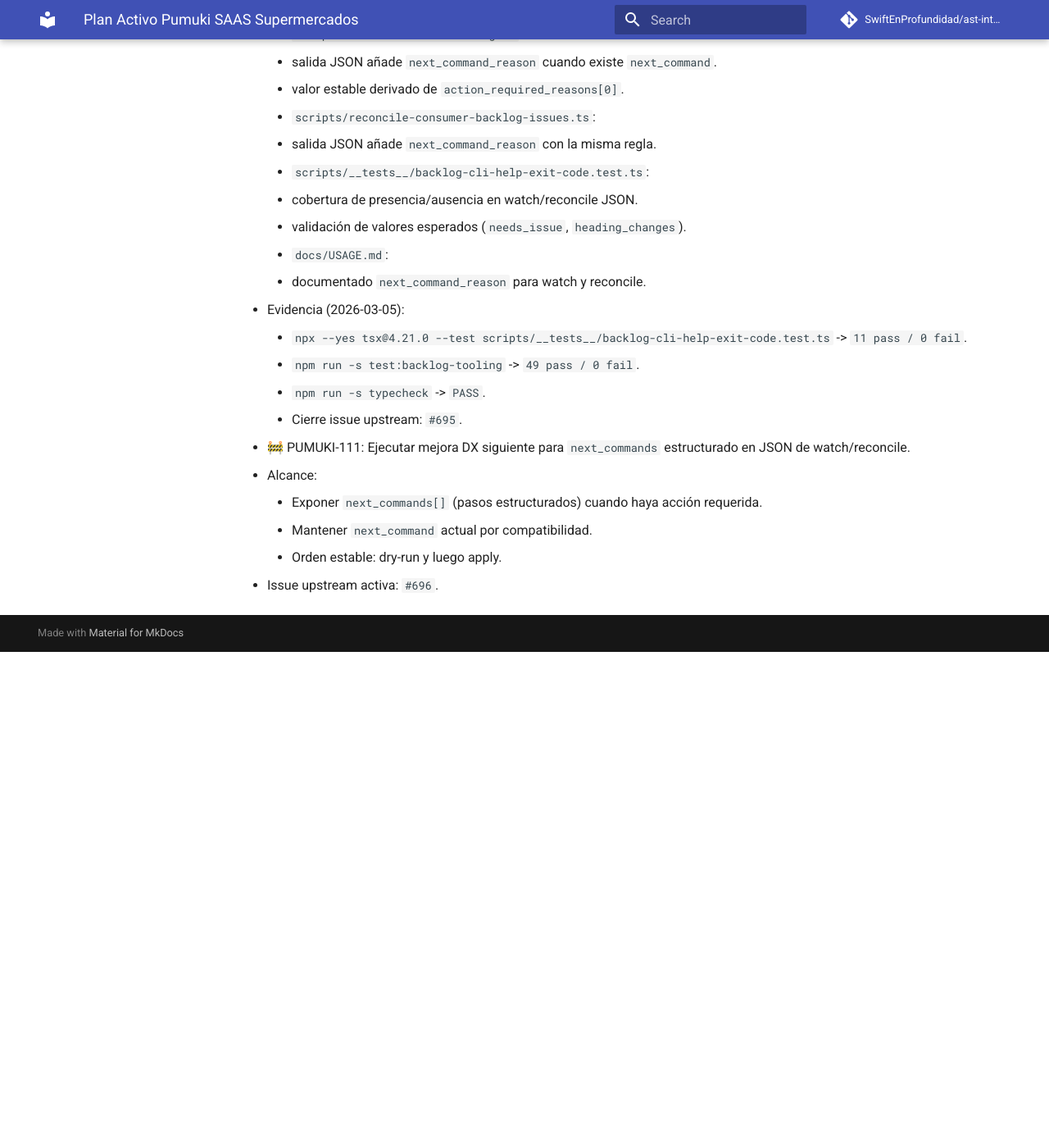
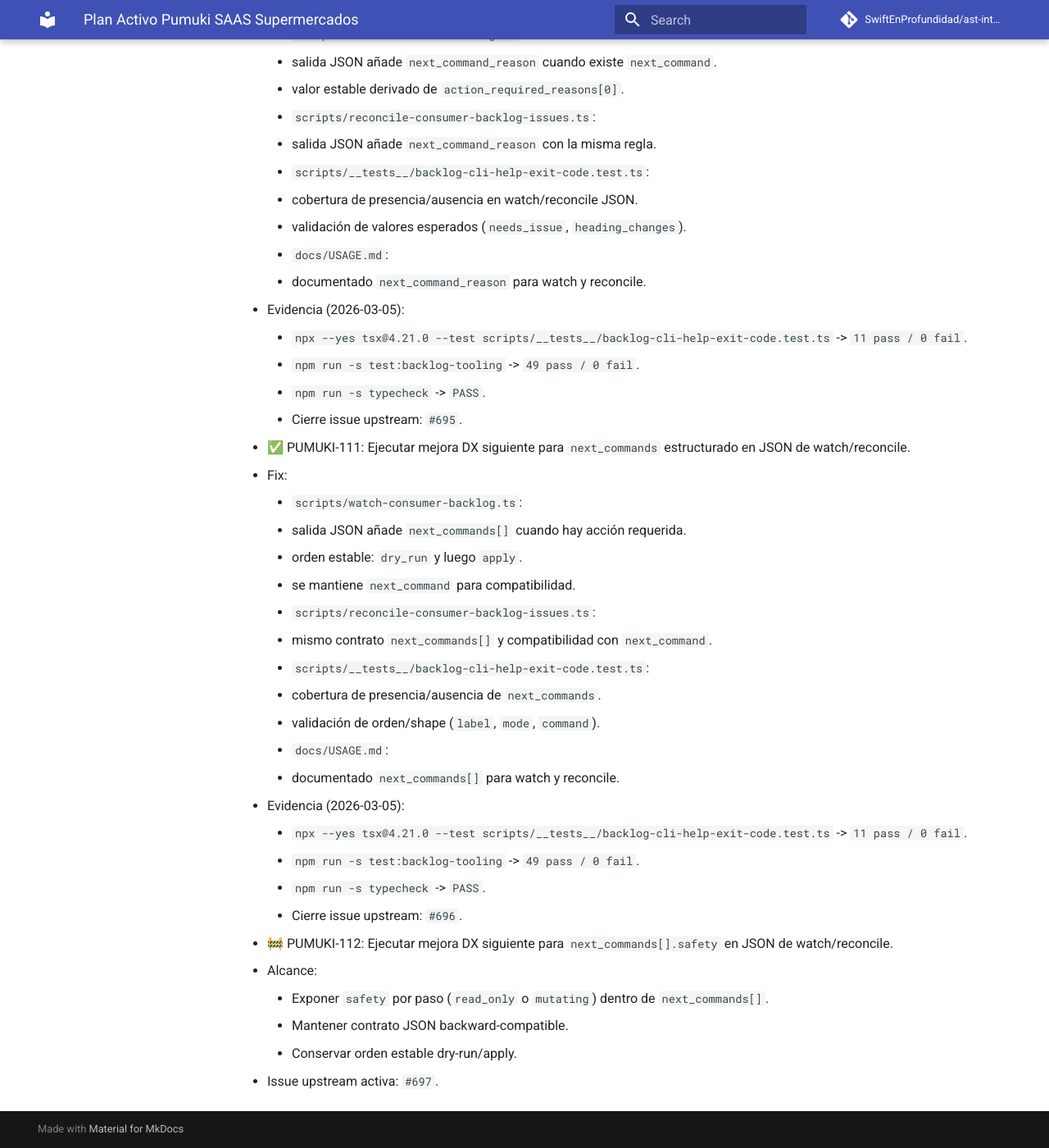
Before and after one commit to SwiftEnProfundidad/ast-intelligence-hooks, an MkDocs documentation site: the page built from docs/seguimiento-activo-pumuki-saas-supermercados.md, in a window 1280 px wide and 1400 px high, scrolled down 47408 px. Shown: the whole window at 82% size. Built offline with MkDocs 1.6.1 and Material for MkDocs 9.7.7, drawn with Linux system fonts in a browser that asks for light colours; comment, search, counter and statistics services are not loaded; before the commit the page ends 48203 px from its top, so only the background shows below that.

Commit message:
feat(backlog): add structured next_commands in json outputs

```diff
--- a/docs/seguimiento-activo-pumuki-saas-supermercados.md
+++ b/docs/seguimiento-activo-pumuki-saas-supermercados.md
@@ -1315,9 +1315,28 @@
     - `npm run -s typecheck` -> `PASS`.
     - Cierre issue upstream: `#695`.
 
-- 🚧 PUMUKI-111: Ejecutar mejora DX siguiente para `next_commands` estructurado en JSON de watch/reconcile.
+- ✅ PUMUKI-111: Ejecutar mejora DX siguiente para `next_commands` estructurado en JSON de watch/reconcile.
+  - Fix:
+    - `scripts/watch-consumer-backlog.ts`:
+      - salida JSON añade `next_commands[]` cuando hay acción requerida.
+      - orden estable: `dry_run` y luego `apply`.
+      - se mantiene `next_command` para compatibilidad.
+    - `scripts/reconcile-consumer-backlog-issues.ts`:
+      - mismo contrato `next_commands[]` y compatibilidad con `next_command`.
+    - `scripts/__tests__/backlog-cli-help-exit-code.test.ts`:
+      - cobertura de presencia/ausencia de `next_commands`.
+      - validación de orden/shape (`label`, `mode`, `command`).
+    - `docs/USAGE.md`:
+      - documentado `next_commands[]` para watch y reconcile.
+  - Evidencia (2026-03-05):
+    - `npx --yes tsx@4.21.0 --test scripts/__tests__/backlog-cli-help-exit-code.test.ts` -> `11 pass / 0 fail`.
+    - `npm run -s test:backlog-tooling` -> `49 pass / 0 fail`.
+    - `npm run -s typecheck` -> `PASS`.
+    - Cierre issue upstream: `#696`.
+
+- 🚧 PUMUKI-112: Ejecutar mejora DX siguiente para `next_commands[].safety` en JSON de watch/reconcile.
   - Alcance:
-    - Exponer `next_commands[]` (pasos estructurados) cuando haya acción requerida.
-    - Mantener `next_command` actual por compatibilidad.
-    - Orden estable: dry-run y luego apply.
-  - Issue upstream activa: `#696`.
+    - Exponer `safety` por paso (`read_only` o `mutating`) dentro de `next_commands[]`.
+    - Mantener contrato JSON backward-compatible.
+    - Conservar orden estable dry-run/apply.
+  - Issue upstream activa: `#697`.
```
Also changed, not shown: docs/USAGE.md (+2 -0 lines), docs/registro-maestro-de-seguimiento.md (+2 -2 lines), 3 other files.
